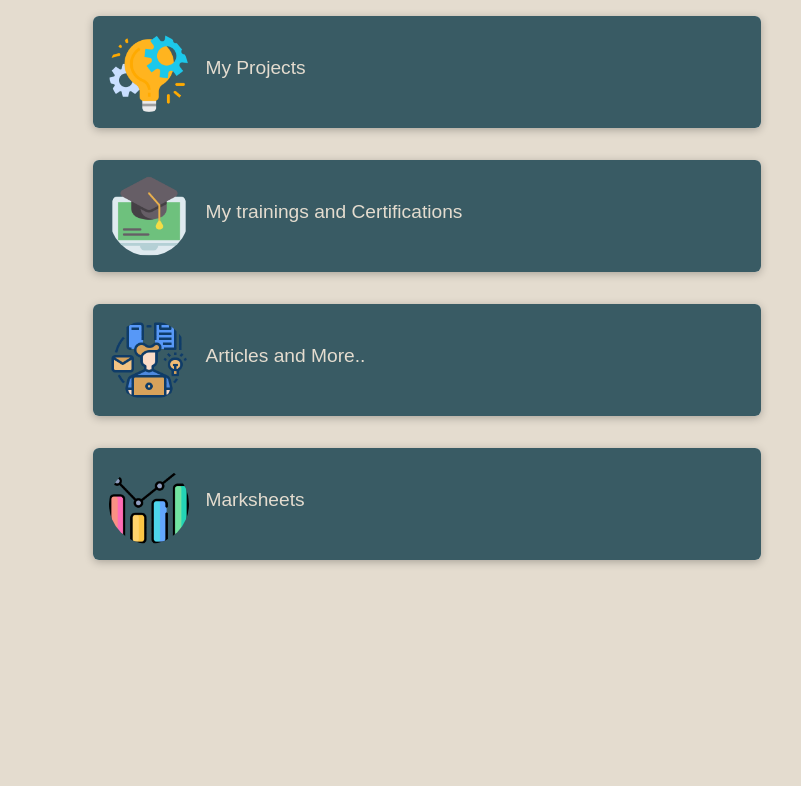
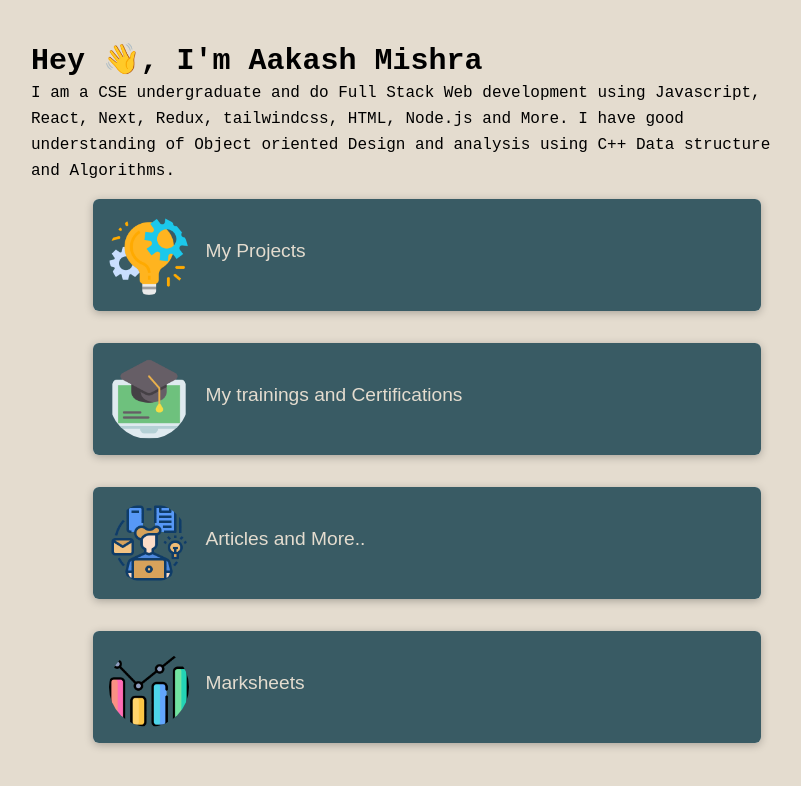
Before and after one commit to Aakash-mishra2/Portfolio, a React (Create React App) app: page / in a window 1280 px wide. Shown: the top 786 px of the page, without its empty margins (225-1026 px from the left). Built offline with nearby package versions, Linux system fonts and the light colour scheme; a web font is replaced by a local one.

Commit message:
Added intro section

```diff
--- a/package.json
+++ b/package.json
@@ -37,5 +37,8 @@
     "@types/react-dom": "^17",
     "react-router": "6.11.2",
     "react-router-dom": "6.11.2"
+  },
+  "devDependencies": {
+    "tailwindcss": "^3.3.3"
   }
 }
--- a/src/front/FrontPage.js
+++ b/src/front/FrontPage.js
@@ -3,7 +3,7 @@ import prj from '../icons/project-management.png';
 import rsl from '../icons/results.png';
 import mlt from '../icons/multitasking.png';
 import trg from '../icons/online-learning.png';
-
+import React from "react";
 export default function FrontPage() {
     const CARDS = [
         {
@@ -32,5 +32,19 @@ export default function FrontPage() {
         }
     ]
 
-    return (<FrontList cards={CARDS} />)
+    return (
+    <React.Fragment>
+    <div className="max-w-3xl mx-auto">
+    <h1 className="text-3xl font-bold test-red-500 font-serif mt-10 ml-30">
+        <tt>Hey 👋, I'm Aakash Mishra</tt>
+    </h1>
+    <p className="text-base font-serif font-thin"><tt>
+        I am a CSE undergraduate and do Full Stack Web development using
+        Javascript, React, Next, Redux, tailwindcss, HTML, Node.js and More. I have good understanding of
+        Object oriented Design and analysis using C++ Data structure and Algorithms.
+    </tt></p>
+    </div>
+    <FrontList cards={CARDS} />
+    </React.Fragment>
+    )
 }
--- a/src/index.css
+++ b/src/index.css
@@ -1,5 +1,7 @@
 @import url('https://fonts.googleapis.com/css?family=Open+Sans:400,700&display=swap');
-
+@tailwind base;
+@tailwind components;
+@tailwind utilities;
 * {
   box-sizing: border-box;
 }
--- /dev/null
+++ b/tailwind.config.js
@@ -0,0 +1,10 @@
+/** @type {import('tailwindcss').Config} */
+module.exports = {
+  content: [
+    "./src/**/*.{js,jsx,ts,tsx}",
+  ],
+  theme: {
+    extend: {},
+  },
+  plugins: [],
+}
```
Also changed, not shown: 1 other file (tests, documents, lock files or other folders).
